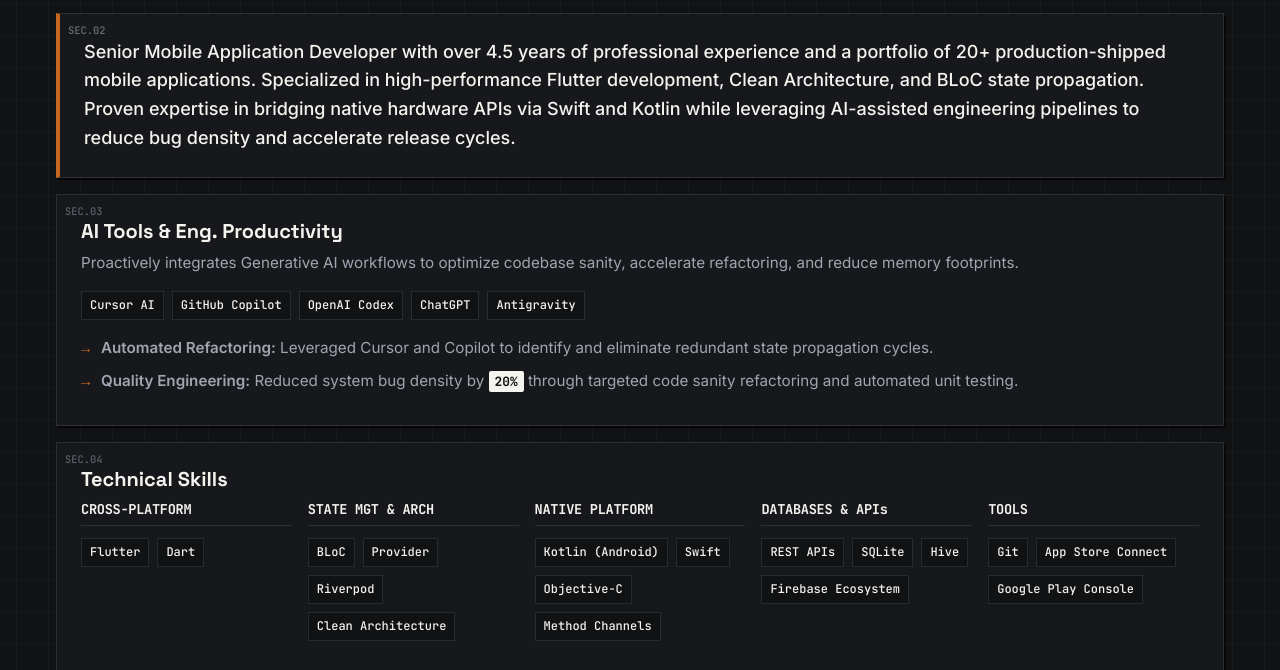
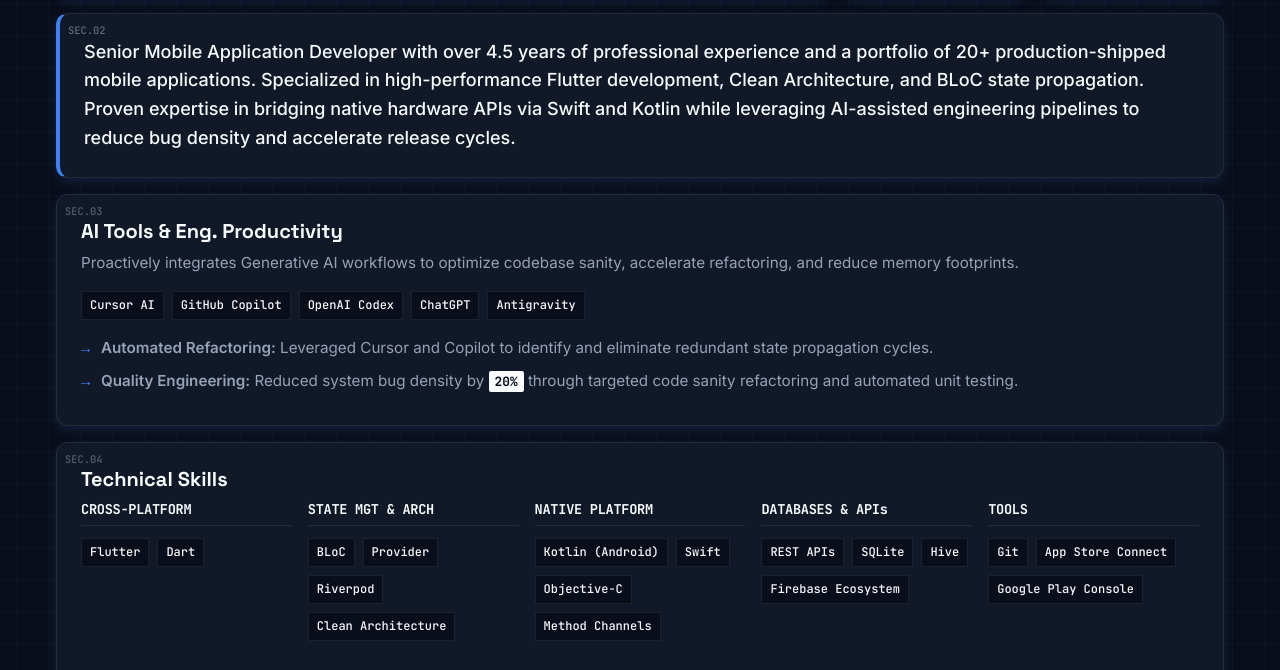
Before and after one commit to thanseer02/portfolio_wazif, a website built with Vite: page index.html in a window 1280 px wide. Shown: the part 285-955 px from the top of the page. Built offline with nearby package versions, Linux system fonts and the light colour scheme.

Commit message:
Apply Cyber Neon deep navy and electric blue theme redesign

```diff
--- a/style.css
+++ b/style.css
@@ -1,18 +1,18 @@
 :root {
   /* Color System */
-  --c-bg: #111214;
-  --c-ink: #F5F3EE;
-  --c-body: #A0A5AF;
-  --c-accent: #C4661F;
-  --c-accent-hover: #E08A3E;
-  --c-tile-bg: #16181C;
+  --c-bg: #0A0E1A;
+  --c-ink: #F8FAFC;
+  --c-body: #94A3B8;
+  --c-accent: #3B82F6;
+  --c-accent-hover: #60A5FA;
+  --c-tile-bg: #111827;
 
   /* Structure */
-  --grid-line: rgba(255, 255, 255, 0.03);
-  --shadow-offset: 2px;
-  --shadow-hover: 4px;
-  --shadow-color: rgba(0, 0, 0, 0.6);
-  --border-color: rgba(255, 255, 255, 0.1);
+  --grid-line: rgba(59, 130, 246, 0.05);
+  --shadow-offset: 4px;
+  --shadow-hover: 12px;
+  --shadow-color: rgba(59, 130, 246, 0.15);
+  --border-color: rgba(255, 255, 255, 0.08);
 
   /* Fonts */
   --font-heading: 'Space Grotesk', sans-serif;
@@ -146,18 +146,20 @@ h1, h2, h3, h4 {
 .blueprint-tile {
   background-color: var(--c-tile-bg);
   border: 1px solid var(--border-color);
-  box-shadow: var(--shadow-offset) var(--shadow-offset) 0px var(--shadow-color);
+  box-shadow: 0px 4px var(--shadow-hover) var(--shadow-color);
+  border-radius: 12px;
   padding: var(--p-lg);
   position: relative;
-  transition: transform 0.25s cubic-bezier(0.16, 1, 0.3, 1), box-shadow 0.25s cubic-bezier(0.16, 1, 0.3, 1);
+  transition: transform 0.3s cubic-bezier(0.16, 1, 0.3, 1), box-shadow 0.3s cubic-bezier(0.16, 1, 0.3, 1), border-color 0.3s ease;
   overflow: hidden;
   outline: none;
 }
 
 @media (prefers-reduced-motion: no-preference) {
   .blueprint-tile:hover, .blueprint-tile:focus-visible {
-    transform: translate(-1px, -1px);
-    box-shadow: var(--shadow-hover) var(--shadow-hover) 0px var(--shadow-color);
+    transform: translateY(-4px);
+    box-shadow: 0px 12px 24px var(--shadow-color);
+    border-color: rgba(59, 130, 246, 0.3);
   }
 }
 
```
